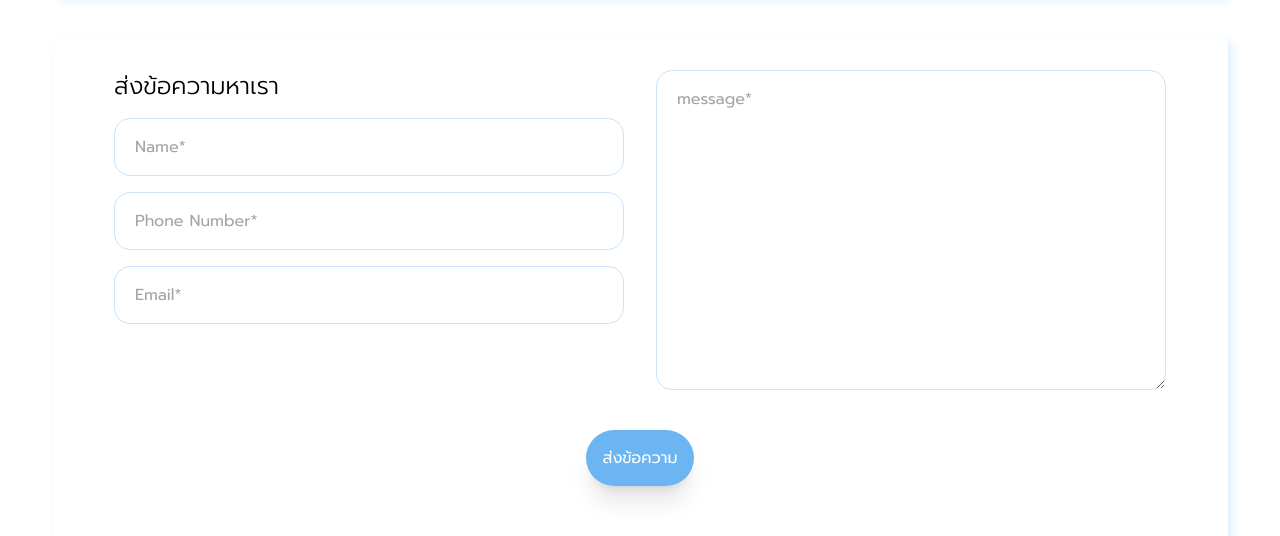
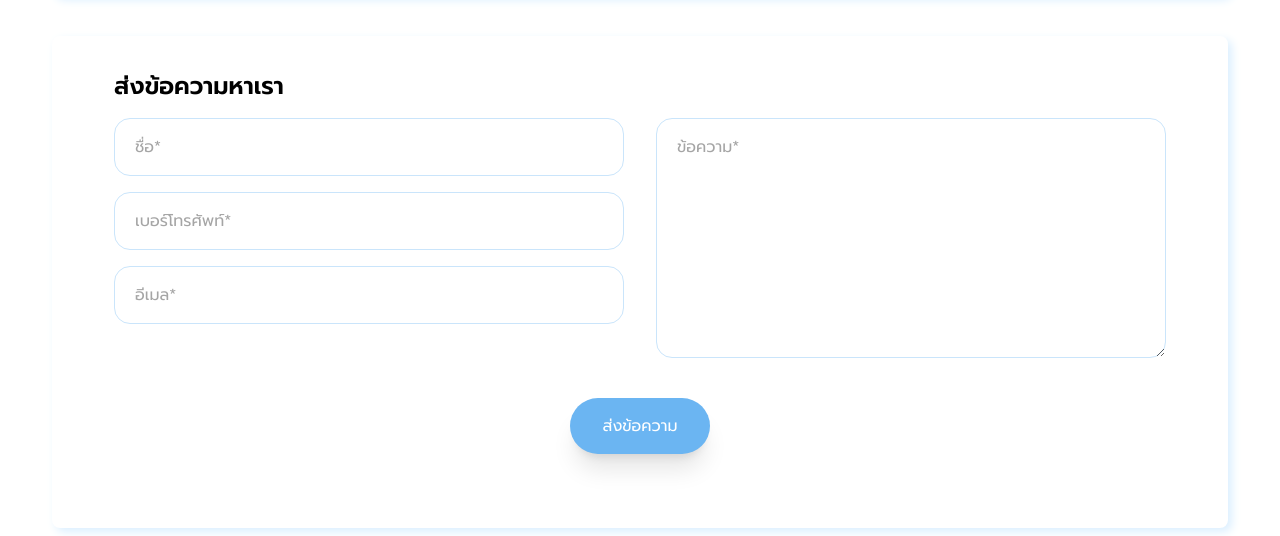
Before and after one commit to narawit101/website-datadorf, a Next.js app: page /contact in a window 1280 px wide. Shown: the part 1124-1660 px from the top of the page. Built offline with nearby package versions, Linux system fonts and the light colour scheme.

Commit message:
test(contact) edit sent message

```diff
--- a/app/contact/page.tsx
+++ b/app/contact/page.tsx
@@ -111,11 +111,11 @@
             <div className="flex flex-col border-2 bg-white border-[#FFFFFF] rounded-lg shadow-[4px_4px_10px_#DBEFFF] lg:py-8 lg:px-15 p-4">
               <div className="grid grid-rows-1 lg:grid-cols-2 lg:gap-8 gap-8 ">
                 <div className="flex flex-col gap-4">
-                  <p className="text-black font-light text-xl md:text-2xl">
+                  <p className="text-black font-semibold text-xl md:text-2xl">
                     ส่งข้อความหาเรา
                   </p>
                   <input
-                    placeholder="Name*"
+                    placeholder="ชื่อ*"
                     name="name"
                     value={formData.name}
                     onChange={handleChange}
@@ -123,7 +123,7 @@
                     type="text"
                   />
                   <input
-                    placeholder="Phone Number*"
+                    placeholder="เบอร์โทรศัพท์*"
                     name="phone"
                     value={formData.phone}
                     onChange={handleChange}
@@ -134,25 +134,25 @@
                     name="email"
                     value={formData.email}
                     onChange={handleChange}
-                    placeholder="Email*"
+                    placeholder="อีเมล*"
                     className="flex flex-col border border-[#CAE5FB] rounded-2xl xl:px-5 p-4 text-[10px] sm:text-sm lg:text-base gap-4 placeholder:text-[#a5a5a5] focus:outline-[#6BB5F2]"
                     type="email"
                   />
                 </div>
-                <div>
+                <div className="lg:mt-12">
                   <textarea
                     name="message"
                     value={formData.message}
                     onChange={handleChange}
-                    placeholder="message*"
-                    className="flex flex-col border border-[#CAE5FB] rounded-2xl xl:px-5 p-4 text-[10px] sm:text-sm lg:text-base gap-4 min-h-80 resize-y w-full placeholder:text-[#a5a5a5] focus:outline-[#6BB5F2]"
+                    placeholder="ข้อความ*"
+                    className="flex flex-col border border-[#CAE5FB] rounded-2xl xl:px-5 p-4 text-[10px] sm:text-sm lg:text-base gap-4 min-h-60 resize-y w-full placeholder:text-[#a5a5a5] focus:outline-[#6BB5F2]"
                   />
                 </div>
               </div>
               <div className="flex justify-center items-center my-10">
                 <button
                   type="submit"
-                  className="text-white p-4 bg-[#6BB5F2] rounded-full shadow-xl hover:cursor-pointer hover:scale-105 transition-all"
+                  className="text-white px-8 py-4 bg-[#6BB5F2] rounded-full shadow-xl hover:cursor-pointer hover:scale-105 transition-all"
                 >
                   ส่งข้อความ
                 </button>
```
